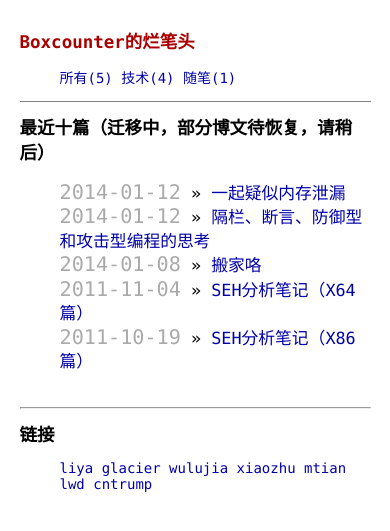
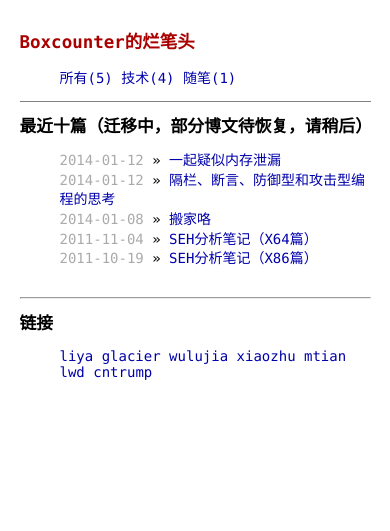
Before and after one commit to betacat/betacat.github.io, a Jekyll site: the page built from index.html, in a window 390 px wide. Shown: the top 531 px of the page. Built offline with Jekyll 4.4.1, drawn with Linux system fonts in a browser that asks for light colours; nearby versions of some CDN libraries; Markdown is read by kramdown in place of the engine named in the settings.

Commit message:
first commit

```diff
--- a/css/main.css
+++ b/css/main.css
@@ -214,7 +214,7 @@ blockquote{
 
 @media only screen and (max-width: 480px) {
   h1 {
-    font-size: 1.25em;
+    font-size: 1.2em;
   }
 
   h2 {
@@ -229,7 +229,7 @@ blockquote{
   .posts {
     list-style-type: none;
     margin-bottom: 2em;
-    font-size: 1.2em;
+    font-size: 1em;
   }
 
   .posts li {
@@ -239,7 +239,7 @@ blockquote{
   .posts span {
     color: #aaa;
     font-family: Monaco, "Courier New", monospace;
-    font-size: 1.2em;
+    font-size: 1em;
   }
 
   /*****************************************************************************/
```
